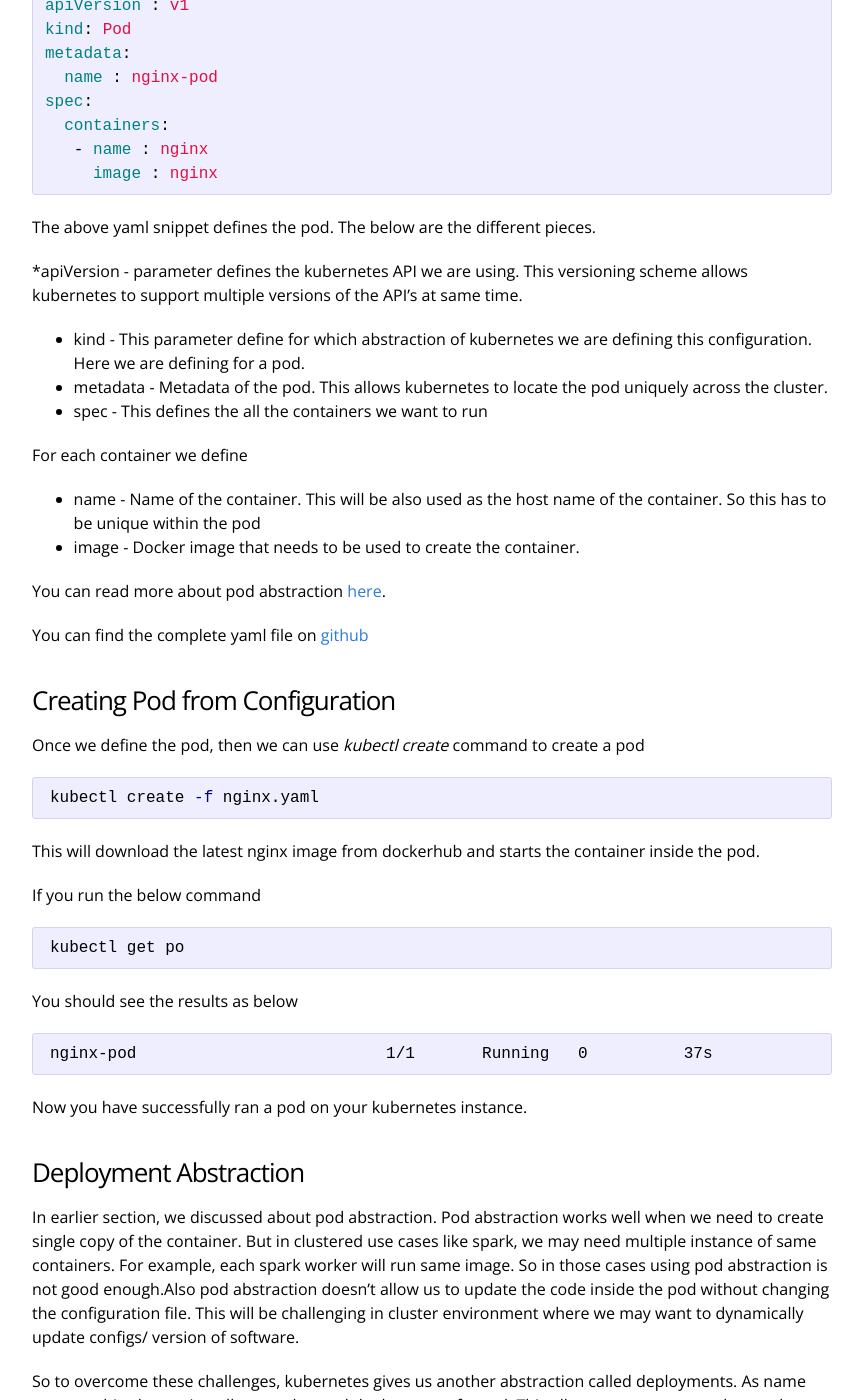
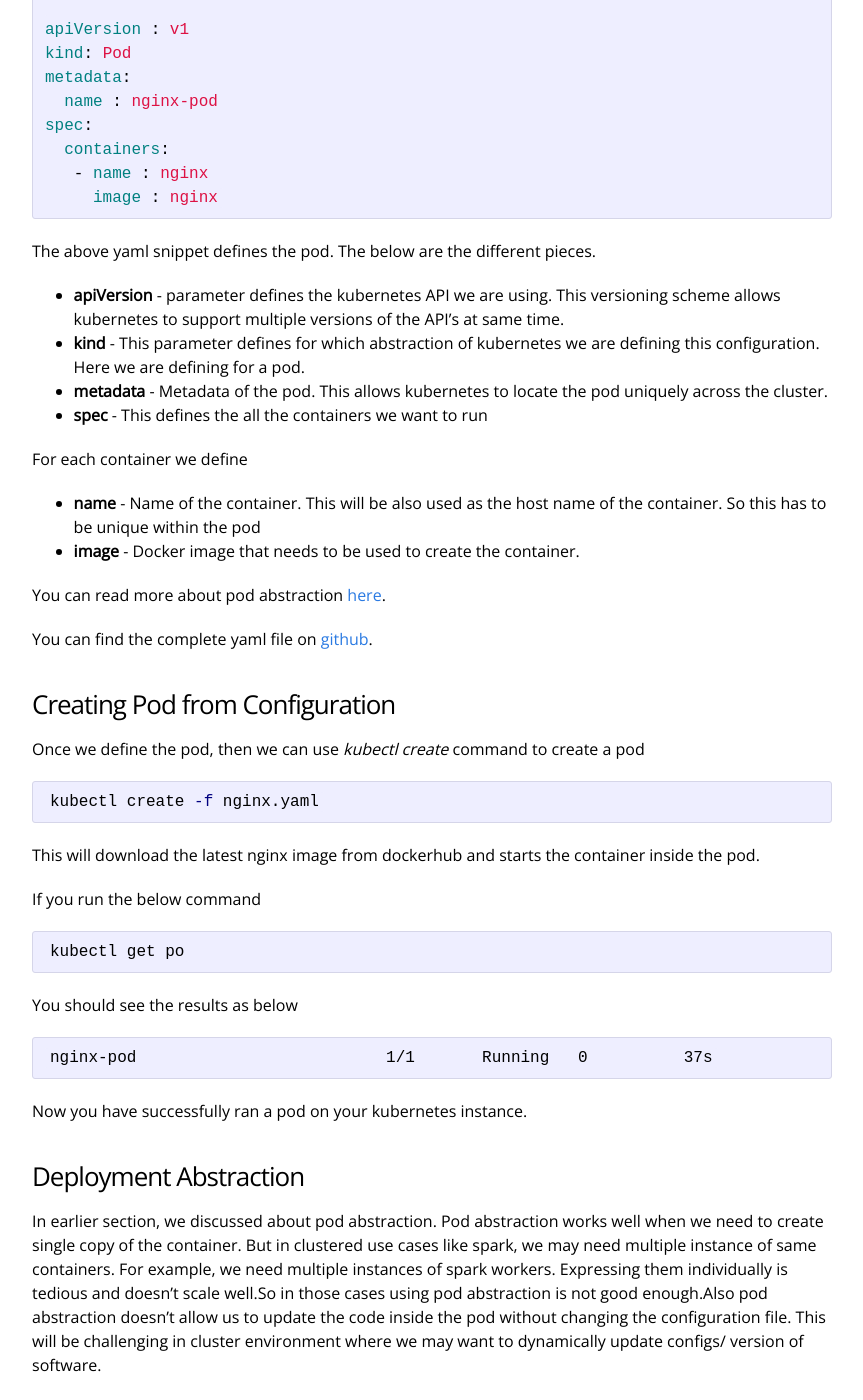
Before and after one commit to phatak-dev/blog, a Jekyll site: the page built from _posts/2017-02-17-scaling-spark-with-kubernetes-part-3.md, in a window 1280 px wide and 1400 px high, scrolled down 1771 px. Shown: the whole window, without its empty margins (208-1071 px from the left). Built offline with Jekyll 4.4.1, drawn with Linux system fonts in a browser that asks for light colours; some of the changed text lies outside the part shown.

```diff
--- a/_posts/2017-02-17-scaling-spark-with-kubernetes-part-3.md
+++ b/_posts/2017-02-17-scaling-spark-with-kubernetes-part-3.md
@@ -1,6 +1,6 @@
 ---
 layout: post
-title: "Scalable Spark Deployment using Kubernetes : Part 3 - Kubernetes Abstractions"
+title: "Scalable Spark Deployment using Kubernetes - Part 3 : Kubernetes Abstractions"
 date : 2017-02-17
 categories: scala spark kubernetes-series
 ---
@@ -24,10 +24,10 @@ The Kubernetes abstractions can be divided into following four major categories
 
 In the following sections, we will be discussing about important compute abstractions. The other abstractions will be covered in future posts.
 
-## A Brief Word About Containers
+## A Brief Word about Containers
 
-Kubernetes is container orchestration framework. But what is container? In simple terms, container is a light weight virtual machine which runs one of the services
-of an application. The major difference between VM and Containers is how they share operating system and underneath resources. In VM world, each VM has it's own full copy operating system. But in case of containers, all the containers share a common operating system kernel. So containers are much more light weight than the VM's.
+Kubernetes is a container orchestration framework. But what is a container? In simple terms, container is a light weight virtual machine which runs one of the services
+of an application. The major difference between VM and Containers is how they share operating system and underneath resources. In VM world, each VM has it's own full copy of operating system. But in case of containers, all the containers share a common operating system kernel. So containers are much more light weight than the VM's.
 
 Even though containers are around more than a decade, docker made containers popular. You can get basics of docker or container in general by going through this [video](https://www.youtube.com/watch?v=Q5POuMHxW-0).
 
@@ -61,22 +61,22 @@ spec:
 
 The above yaml snippet defines the pod. The below are the different pieces.
 
-*apiVersion - parameter defines the  kubernetes API we are using. This versioning scheme allows kubernetes to support multiple versions of the API's at same time.
+* **apiVersion** - parameter defines the  kubernetes API we are using. This versioning scheme allows kubernetes to support multiple versions of the API's at same time.
 
-* kind - This parameter define for which abstraction of kubernetes we are defining this configuration. Here we are defining for a pod.
+* **kind** - This parameter defines for which abstraction of kubernetes we are defining this configuration. Here we are defining for a pod.
 
-* metadata - Metadata of the pod. This allows kubernetes to locate the pod uniquely across the cluster.
+* **metadata** - Metadata of the pod. This allows kubernetes to locate the pod uniquely across the cluster.
 
-* spec - This defines the all the containers we want to run
+* **spec** - This defines the all the containers we want to run
 
 For each container we define
 
- * name - Name of the container. This will be also used as the host name of the container. So this has to be unique within the pod
- * image - Docker image that needs to be used to create the container.
+ * **name** - Name of the container. This will be also used as the host name of the container. So this has to be unique within the pod
+ * **image** - Docker image that needs to be used to create the container.
 
 You can read more about pod abstraction [here](https://kubernetes.io/docs/user-guide/pods/).
 
-You can find the complete yaml file on [github](https://github.com/phatak-dev/blog/blob/master/code/KubernetesExamples/nginxpod.yaml)
+You can find the complete yaml file on [github](https://github.com/phatak-dev/blog/blob/master/code/KubernetesExamples/nginxpod.yaml).
 
 ### Creating Pod from Configuration
 
@@ -110,7 +110,7 @@ Now you have successfully ran a pod on your kubernetes instance.
 
 ### Deployment Abstraction
 
-In earlier section, we discussed about pod abstraction. Pod abstraction works well when we need to create single copy of the container. But in clustered use cases like spark, we may need multiple instance of same containers. For example, each spark worker will run same image. So in those cases using pod abstraction is not good enough.Also pod abstraction doesn't allow us to update the code inside the pod without changing the configuration file. This will be challenging in cluster environment where we may want to dynamically update configs/ version of software.
+In earlier section, we discussed about pod abstraction. Pod abstraction works well when we need to create single copy of the container. But in clustered use cases like spark, we may need multiple instance of same containers. For example, we need multiple instances of spark workers. Expressing them individually is tedious and doesn't scale well.So in those cases using pod abstraction is not good enough.Also pod abstraction doesn't allow us to update the code inside the pod without changing the configuration file. This will be challenging in cluster environment where we may want to dynamically update configs/ version of software.
 
 So to overcome these challenges, kubernetes gives us another abstraction called deployments. As name suggest, this abstraction allows end to end deployment of a pod. This allows us to create, update and destroy pods with much cleaner abstractions than the bare bone pod abstraction. So kubernetes documentation prefers the deployment abstraction over simple pod abstraction.
 
@@ -136,11 +136,12 @@ spec:
 
 The below are the major differences are
 
- * replicas - We can create multiple instances of the pod using this. As we need only instance here we are specifying as the 1.
+ * **replicas** - We can create multiple instances of the pod using this. As we need only instance here we are specifying as the 1.
 
- * template - This holds the template for the pod. This information is same whatever we specified in the pod definition.
+ * **template** - This holds the template for the pod. This information is same whatever we specified in the pod definition.
 
-You can access the complete file on [github](https://github.com/phatak-dev/blog/blob/master/code/KubernetesExamples/nginxdeployment.yaml)
+You can access the complete file on [github](https://github.com/phatak-dev/blog/blob/master/code/KubernetesExamples/nginxdeployment.yaml).
+
 ### Running the deployment
 
 Use the below command to run the deployment
@@ -159,7 +160,7 @@ kubectl get deployments
 
 {%  endhighlight %}
 
-Now you have successfully ran the deployment.
+Now you have successfully ran the deployment. You can run multiple copies of the container just by increasing the replicas count.
 
 ### Conclusion
 Now we know the major compute abstractions of the kubernetes. Use deployment abstraction even when you need single pod. It makes things much cleaner.
```
Also changed, not shown: other parts of _posts/2017-02-17-scaling-spark-with-kubernetes-part-3.md (+1 -1 lines).
